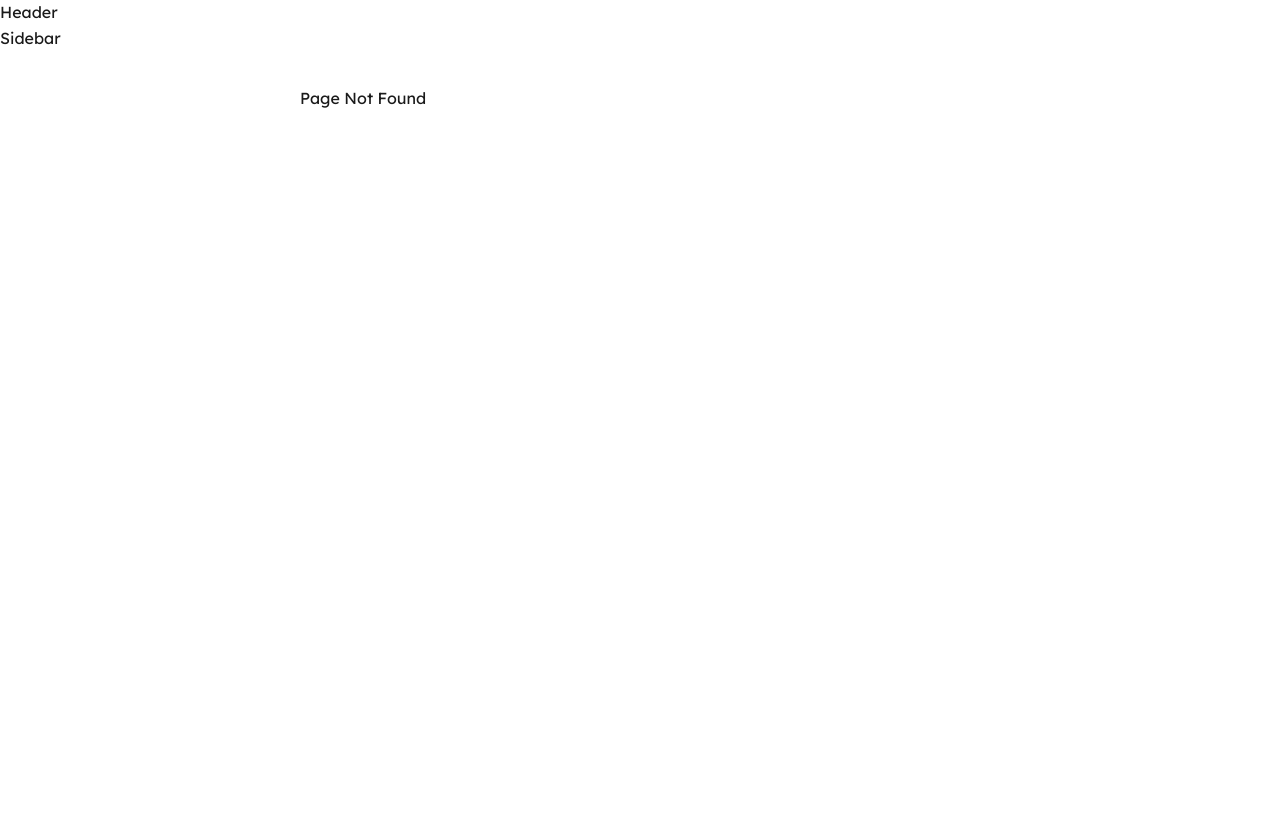
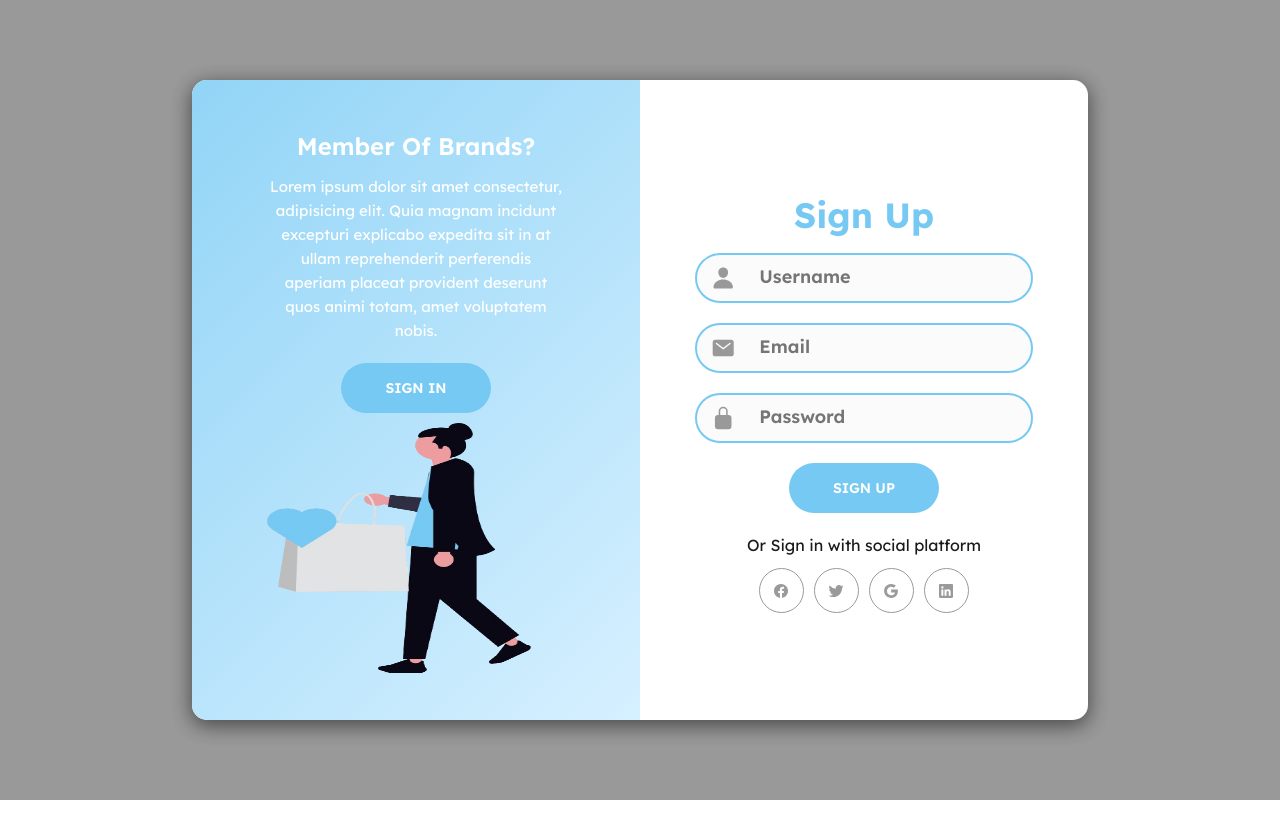
Before and after one commit to thanhtu0/project-cms, a React (Create React App) app in the folder source/: page /signup in a window 1280 px wide. Before the commit this address had no page. Shown: the top 838 px of the page. After the commit the page ends 800 px from the top, so only its background shows below. Built offline with nearby package versions, Linux system fonts and the light colour scheme; a web font is replaced by a local one.

Commit message:
fix(auth): update routes and navigation logic for authentication

```diff
--- a/source/src/pages/Account/Authentication.jsx
+++ b/source/src/pages/Account/Authentication.jsx
@@ -1,16 +1,28 @@
-import { useState } from 'react';
+import { useEffect, useState } from 'react';
 import './Authentication.scss';
-import { Link } from 'react-router-dom';
+import { Link, useLocation, useNavigate } from 'react-router-dom';
 
 const Authentication = () => {
     const [isSignUpMode, setIsSignUpMode] = useState(false);
+    const location = useLocation();
+    const navigate = useNavigate();
+
+    useEffect(() => {
+        if (location.pathname === '/signup') {
+            setIsSignUpMode(true);
+        } else {
+            setIsSignUpMode(false);
+        }
+    }, [location]);
 
     const handleSignUpClick = () => {
         setIsSignUpMode(true);
+        navigate('/signup');
     };
 
     const handleSignInClick = () => {
         setIsSignUpMode(false);
+        navigate('/signin');
     };
 
     return (
--- a/source/src/routes/index.jsx
+++ b/source/src/routes/index.jsx
@@ -16,7 +16,8 @@ import { CreateEmployee, EditEmployee, EmployeeList } from '~/pages/admin/employ
 const publicRoutes = [
     { path: '/', component: Home },
     { path: '/product/:{id}', component: Home, layout: ProductDetail },
-    { path: '/auth', component: Authentication, layout: null },
+    { path: '/signin', component: Authentication, layout: null },
+    { path: '/signup', component: Authentication, layout: null },
     { path: '/password_reset', component: ForgotPassword },
 
     // Not found
```
